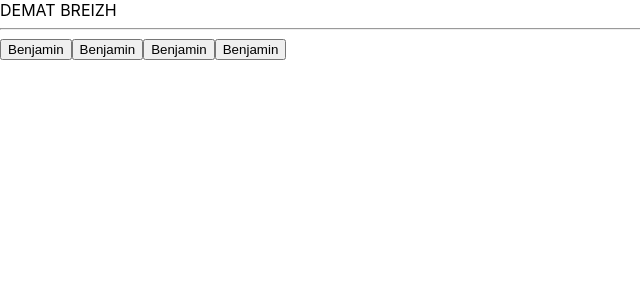
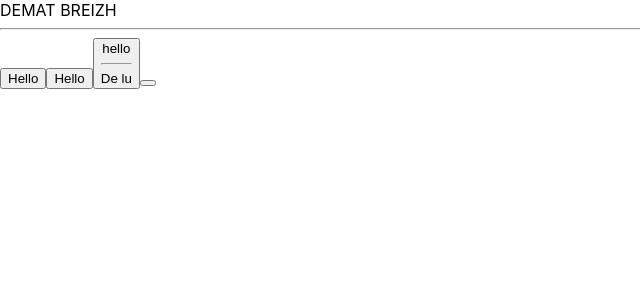
Before and after one commit to champix56/2022-05-30-tjs, a React (Create React App) app: page / in a window 1280 px wide. Shown: the top 300 px of the page, without its empty margins (0-640 px from the left). Built offline with nearby package versions, Linux system fonts and the light colour scheme.

Commit message:
meo de value pour le button avec attribut&children

```diff
--- a/src/App/App.tsx
+++ b/src/App/App.tsx
@@ -1,7 +1,7 @@
-import React from 'react';
-import './App.css';
-import Button from './components/Button/Button';
-
+import React from "react";
+import "./App.css";
+import Button from "./components/Button/Button";
+const buttonContent = "Hello";
 function App() {
   //comment js
   /*comment multilignes js*/
@@ -9,11 +9,16 @@ function App() {
     <div className="App">
       {/*comment dans XML*/}
       DEMAT BREIZH
-      <hr/>
-      <Button/>
-      <Button/>
-      <Button/>
-      <Button/>
+      <hr />
+      <Button
+        action={() => {
+          alert("Le button est clické");
+        }}
+        type="button"
+      >Hello</Button>
+      <Button ><div>Hello</div></Button>
+      <Button >hello<hr/>De lu</Button>
+      <Button />
     </div>
   );
 }
--- a/src/App/components/Button/Button.jsx
+++ b/src/App/components/Button/Button.jsx
@@ -1,6 +1,7 @@
 import React from 'react';
 
 function Button(props) {
-    return <button>Benjamin</button>
+    console.log(props)
+    return <button type={props.type}>{props.children}</button>
 }
 export default Button;
```
